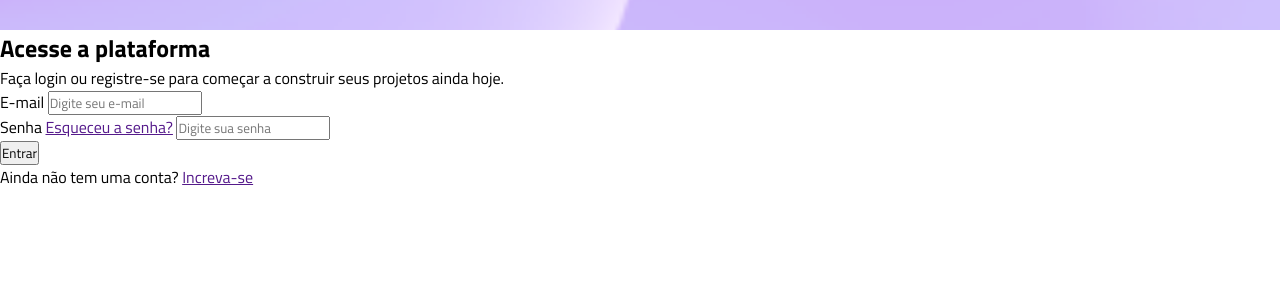
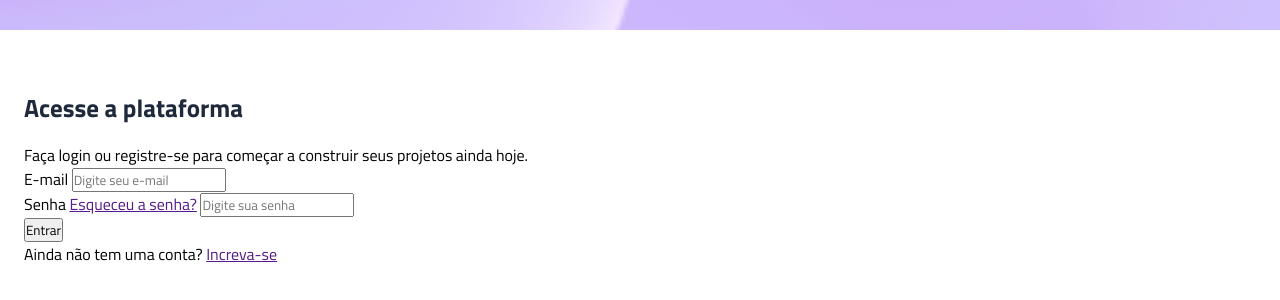
Before and after one commit to Alinesan/Projeto-vertigo, a plain HTML site: page index.html in a window 1280 px wide. Shown: the part 104-404 px from the top of the page. Drawn offline with Linux system fonts and the light colour scheme.

Commit message:
Ajustes da section descricao

```diff
--- a/style.css
+++ b/style.css
@@ -4,6 +4,12 @@
     padding: 0;
     box-sizing: border-box;
     font-family: 'Titillium Web', sans-serif;
+}
+
+:root {
+    --gray-800: #1E293B;
+    --gray-600: #475569;
+
 }
 
 /* 1rem = 16px */
@@ -15,4 +21,18 @@ header {
     display: flex;
     justify-content: center;
     align-items: center;
+
+    margin-bottom: 3.7rem;
 }
+
+main {
+    padding-inline: 1.5rem;
+}
+
+/* nome da cor rgb, rgba, hex, hsl, hwb */
+
+.descricao h1 {
+    color: var(--gray-800);
+    margin-bottom: 1rem;
+    font-size: 1.5625rem;
+}
```
